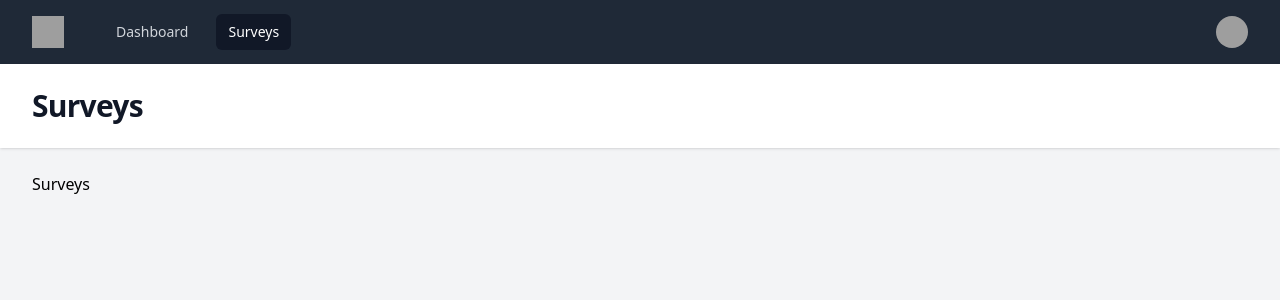
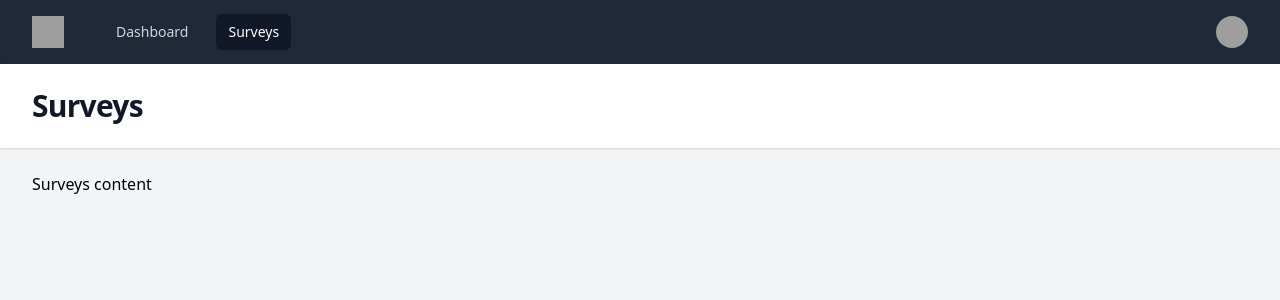
Before and after one commit to qaserge/react-laravel-survey, a React (Vite) app in the folder vite-project/: page /surveys in a window 1280 px wide. Shown: the top 300 px of the page. Built offline with nearby package versions, Linux system fonts and the light colour scheme; grey boxes are pictures that could not be loaded.

Commit message:
Dashboard and Surveys combined in PageComponent

```diff
--- /dev/null
+++ b/vite-project/src/components/PageComponent.jsx
@@ -0,0 +1,17 @@
+export default function PageComponent({ title, buttons = '', children }) {
+    return (
+        <>
+            <header className="bg-white shadow">
+                <div className="flex justify-between items-center mx-auto max-w-7xl px-4 py-6 sm:px-6 lg:px-8">
+                    <h1 className="text-3xl font-bold tracking-tight text-gray-900">{title}</h1>
+                    {buttons}
+                </div>
+            </header>
+            <main>
+                <div className="mx-auto max-w-7xl py-6 sm:px-6 lg:px-8">
+                    {children}
+                </div>
+            </main>
+        </>
+    )
+}
--- a/vite-project/src/views/Dashboard.jsx
+++ b/vite-project/src/views/Dashboard.jsx
@@ -1,16 +1,9 @@
+import PageComponent from "../components/PageComponent";
+
 export default function Dashboard() {
   return (
-    <>
-      <header className="bg-white shadow">
-        <div className="mx-auto max-w-7xl px-4 py-6 sm:px-6 lg:px-8">
-          <h1 className="text-3xl font-bold tracking-tight text-gray-900">Dashboard</h1>
-        </div>
-      </header>
-      <main>
-        <div className="mx-auto max-w-7xl py-6 sm:px-6 lg:px-8">
-          Dashboard
-        </div>
-      </main>
-    </>
+    <PageComponent title="Dashboard" >
+      Children
+    </PageComponent>
   )
 }
--- a/vite-project/src/views/Surveys.jsx
+++ b/vite-project/src/views/Surveys.jsx
@@ -1,16 +1,9 @@
+import PageComponent from "../components/PageComponent";
+
 export default function Surveys() {
   return (
-    <>
-      <header className="bg-white shadow">
-        <div className="mx-auto max-w-7xl px-4 py-6 sm:px-6 lg:px-8">
-          <h1 className="text-3xl font-bold tracking-tight text-gray-900">Surveys</h1>
-        </div>
-      </header>
-      <main>
-        <div className="mx-auto max-w-7xl py-6 sm:px-6 lg:px-8">
-          Surveys
-        </div>
-      </main>
-    </>
+    <PageComponent title="Surveys" >
+      Surveys content
+    </PageComponent>
   )
 }
```
